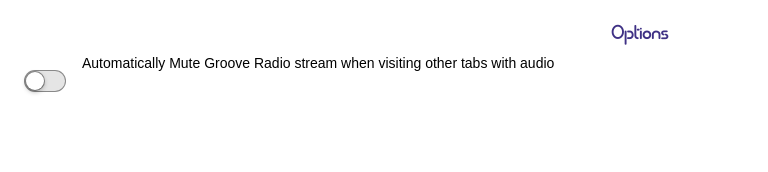
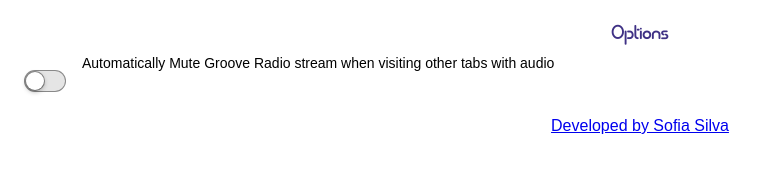
Before and after one commit to sofiabsilva/radio-chrome-extension, a browser extension: page options.html in a window 1280 px wide. Shown: the whole page, without its empty margins (0-768 px from the left). Drawn offline with Linux system fonts and the light colour scheme; files whose address does not match are found by name.

Commit message:
small tweeks and added link to options

```diff
--- a/background.js
+++ b/background.js
@@ -1,5 +1,4 @@
 let audio = new Audio();
-//audio.src = "http://europa.shoutca.st:8648/;/;stream.mp3";
 
 // Receiving messages from popup.js to play and stop audio
 chrome.runtime.onMessage.addListener(function(message, sender, sendResponse) {
--- a/options.html
+++ b/options.html
@@ -12,6 +12,7 @@
           <div class = "outerDiv"><div></div></div>
         </label><span class="optionText">Automatically Mute Groove Radio stream when visiting other tabs with audio</span><br>
       </form>
+      <a href="https://github.com/sofiabsilva/">Developed by Sofia Silva</a>
     </div>
   </body>
   <script src="options.js"></script>
--- a/styles/styles.css
+++ b/styles/styles.css
@@ -177,6 +177,10 @@
   min-width: 260px;
   flex-direction:column;
 }
+#optionsContainer a {
+  text-align: center;
+  padding-top: 10px;
+}
 .optionText {
   font-size: 14px;
 }
```
Also changed, not shown: popup.html (+1 -2 lines).
